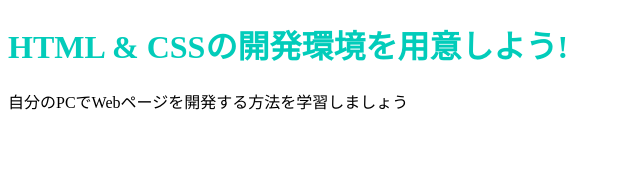
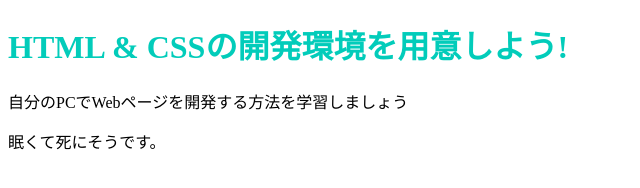
Before and after one commit to christian6022/christian6022.github.io, a plain HTML site: page index.html in a window 1280 px wide. Shown: the whole page, without its empty margins (0-640 px from the left). Drawn offline with Linux system fonts and the light colour scheme.

Commit message:
Update index.html

```diff
--- a/index.html
+++ b/index.html
@@ -8,5 +8,6 @@
   <body>
     <h1 class="title">HTML & CSSの開発環境を用意しよう!</h1>
     <p>自分のPCでWebページを開発する方法を学習しましょう</p>
+    <p>眠くて死にそうです。</p>
   </body>
 </html>
```
